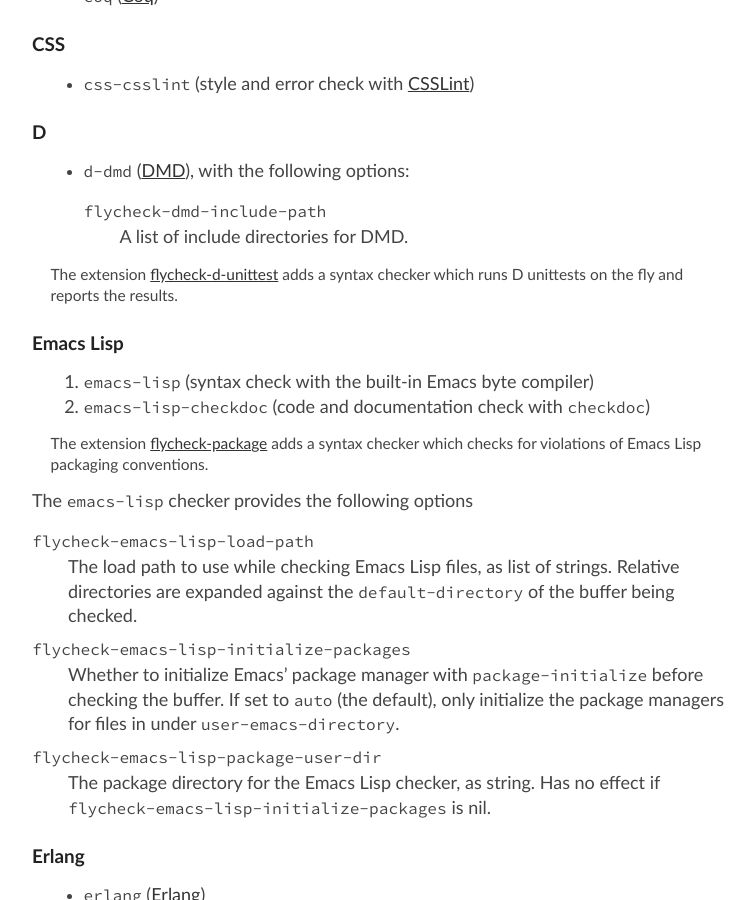
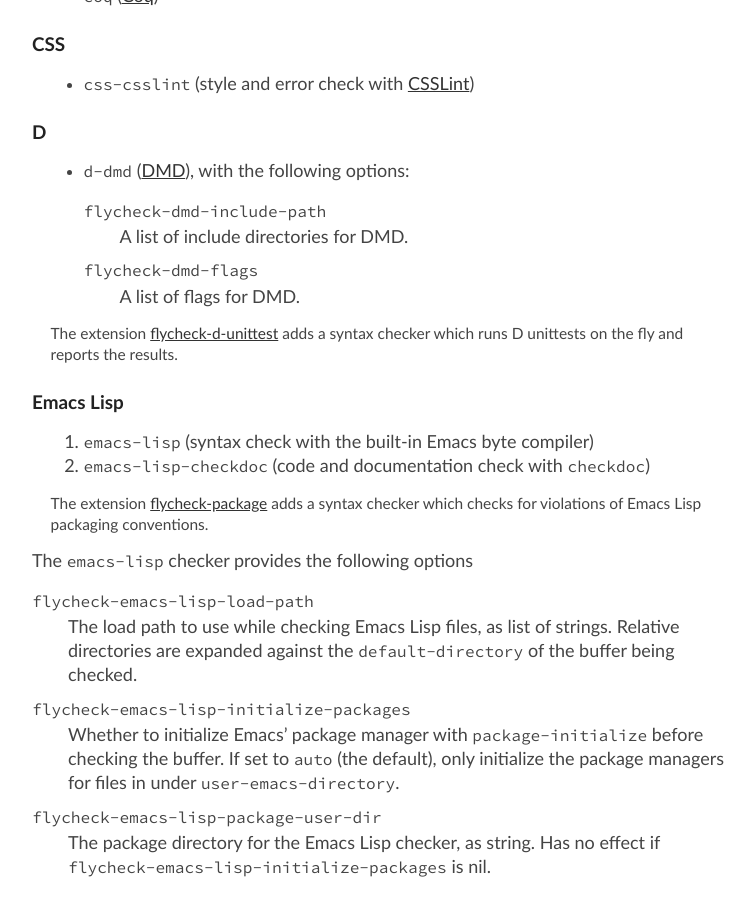
Before and after one commit to cmarqu/flycheck.github.io, a Jekyll site: the page manual/latest/Supported-languages.html, which Jekyll copies as it is, in a window 1280 px wide and 900 px high, scrolled down 3023 px. Shown: the whole window, without its empty margins (258-1013 px from the left). Built offline with Jekyll 4.4.1, drawn with Linux system fonts in a browser that asks for light colours.

Commit message:
Update manual from flycheck/flycheck@b3cad1a

```diff
--- a/manual/latest/Function-and-Variable-Index.html
+++ b/manual/latest/Function-and-Variable-Index.html
@@ -110,6 +110,7 @@
 <tr><td></td><td valign="top"><a href="Displaying-errors.html#index-flycheck_002ddisplay_002derror_002dmessages_002dunless_002derror_002dlist"><code>flycheck-display-error-messages-unless-error-list</code></a>:</td><td>&nbsp;</td><td valign="top"><a href="Displaying-errors.html#Displaying-errors">Displaying errors</a></td></tr>
 <tr><td></td><td valign="top"><a href="Displaying-errors.html#index-flycheck_002ddisplay_002derrors_002ddelay"><code>flycheck-display-errors-delay</code></a>:</td><td>&nbsp;</td><td valign="top"><a href="Displaying-errors.html#Displaying-errors">Displaying errors</a></td></tr>
 <tr><td></td><td valign="top"><a href="Displaying-errors.html#index-flycheck_002ddisplay_002derrors_002dfunction"><code>flycheck-display-errors-function</code></a>:</td><td>&nbsp;</td><td valign="top"><a href="Displaying-errors.html#Displaying-errors">Displaying errors</a></td></tr>
+<tr><td></td><td valign="top"><a href="Supported-languages.html#index-flycheck_002ddmd_002dflags"><code>flycheck-dmd-flags</code></a>:</td><td>&nbsp;</td><td valign="top"><a href="Supported-languages.html#Supported-languages">Supported languages</a></td></tr>
 <tr><td></td><td valign="top"><a href="Supported-languages.html#index-flycheck_002ddmd_002dinclude_002dpath"><code>flycheck-dmd-include-path</code></a>:</td><td>&nbsp;</td><td valign="top"><a href="Supported-languages.html#Supported-languages">Supported languages</a></td></tr>
 <tr><td></td><td valign="top"><a href="Supported-languages.html#index-flycheck_002demacs_002dlisp_002dinitialize_002dpackages"><code>flycheck-emacs-lisp-initialize-packages</code></a>:</td><td>&nbsp;</td><td valign="top"><a href="Supported-languages.html#Supported-languages">Supported languages</a></td></tr>
 <tr><td></td><td valign="top"><a href="Supported-languages.html#index-flycheck_002demacs_002dlisp_002dload_002dpath"><code>flycheck-emacs-lisp-load-path</code></a>:</td><td>&nbsp;</td><td valign="top"><a href="Supported-languages.html#Supported-languages">Supported languages</a></td></tr>
--- a/manual/latest/Supported-languages.html
+++ b/manual/latest/Supported-languages.html
@@ -337,6 +337,10 @@
 <dt><code>flycheck-dmd-include-path</code></dt>
 <dd><a name="index-flycheck_002ddmd_002dinclude_002dpath"></a>
 <p>A list of include directories for DMD.
+</p></dd>
+<dt><code>flycheck-dmd-flags</code></dt>
+<dd><a name="index-flycheck_002ddmd_002dflags"></a>
+<p>A list of flags for DMD.
 </p></dd>
 </dl>
 
```
